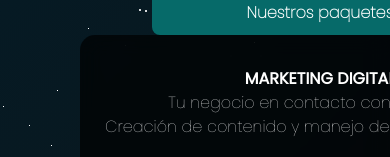
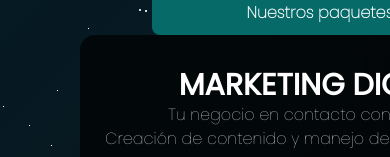
Before and after one commit to AngelLuna17-code/Lalaween, a React (Create React App) app: page / in a window 390 px wide. Shown: the part 677-834 px from the top of the page. Built offline with nearby package versions, Linux system fonts and the light colour scheme.

Commit message:
breakpoints trabajados

```diff
--- a/src/components/ServicesSlider.jsx
+++ b/src/components/ServicesSlider.jsx
@@ -18,7 +18,7 @@ const ServicesSlider = () => {
                 <div>
                     <div className='rounded-[15px] text-white text-center' style={{ background: 'rgba(0, 0, 0, 0.7)', backdropFilter: 'blur(10px)', WebkitBackdropFilter: 'blur(10px)' }}>
                         <div className='py-8'>
-                            <h2 className='title'>
+                            <h2 className='title text-3xl'>
                                 MARKETING DIGITAL
                             </h2>
                             <p>
@@ -36,7 +36,7 @@ const ServicesSlider = () => {
                 <div>
                     <div className='rounded-[15px] text-white text-center' style={{ background: 'rgba(0, 0, 0, 0.7)', backdropFilter: 'blur(10px)', WebkitBackdropFilter: 'blur(10px)' }}>
                         <div className='py-8'>
-                            <h2 className='title'>
+                            <h2 className='title text-3xl'>
                                 DISEÑO GRAFICO                            </h2>
                             <p>
                                 Tu imagen corporativa importa                            </p>
@@ -51,7 +51,7 @@ const ServicesSlider = () => {
                 <div>
                     <div className='rounded-[15px] text-white text-center' style={{ background: 'rgba(0, 0, 0, 0.7)', backdropFilter: 'blur(10px)', WebkitBackdropFilter: 'blur(10px)' }}>
                         <div className='py-8'>
-                            <h2 className='title'>
+                            <h2 className='title text-3xl'>
                                 DISEÑO WEB
                             </h2>
                             <p>
```
